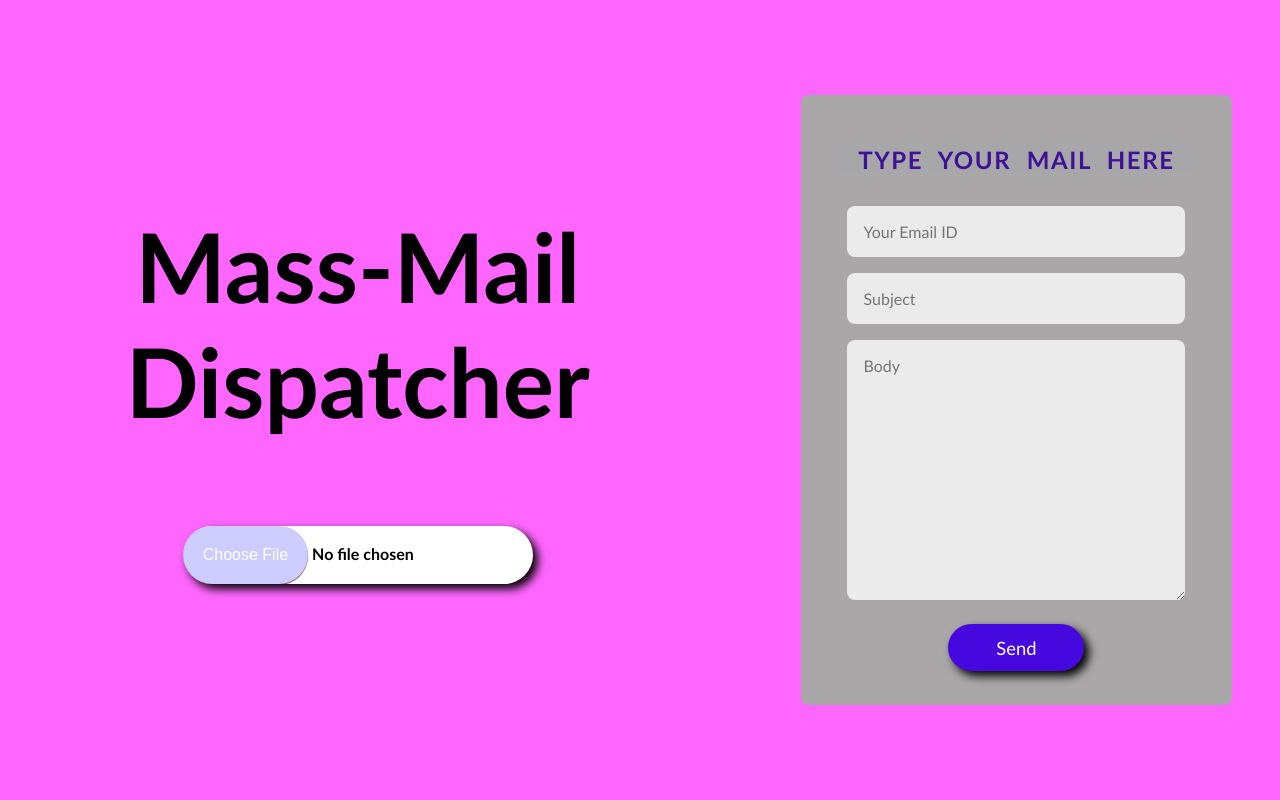
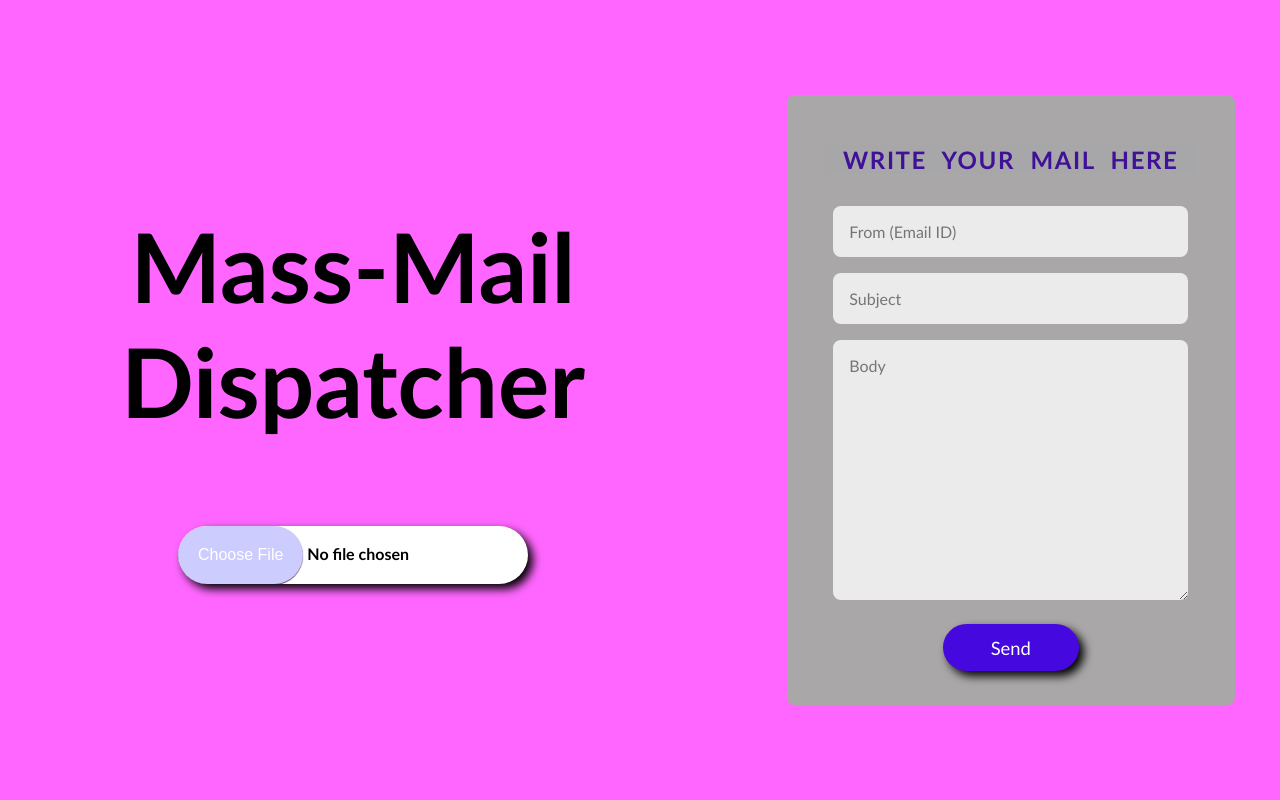
Before and after one commit to Swapnildixit45/Maling_App, a plain HTML site: page index.html in a window 1280 px wide. Shown: the top 800 px of the page. Drawn offline with nearby package versions, Linux system fonts and the light colour scheme.

Commit message:
design changes

```diff
--- a/index.html
+++ b/index.html
@@ -7,6 +7,9 @@
     <meta name="viewport" content="width=device-width, initial-scale=1.0">
     <title>Mass-Mail Dispatcher</title>
     <link rel="stylesheet" href="index.css">
+    <link rel="stylesheet" href="https://cdnjs.cloudflare.com/ajax/libs/font-awesome/6.0.0/css/all.min.css">
+    <link rel="stylesheet" href="https://cdn.jsdelivr.net/npm/animate.css@3.5.2/animate.min.css">
+
 </head>
 
 <body>
@@ -18,8 +21,8 @@
         </div>
         <div class="mailInfo">
         <form onsubmit="sendEmail(); reset(); return false;">
-            <h2>TYPE YOUR MAIL HERE</h2>
-            <input type="email" id="from" placeholder="Your Email ID" required>
+            <h2>WRITE YOUR MAIL HERE</h2>
+            <input type="email" id="from" placeholder="From (Email ID)" required>
 
             <input type="text" id="subject" placeholder="Subject" required>
             <textarea id="msg" rows="12" cols="12" placeholder="Body" required></textarea>
@@ -51,7 +54,7 @@
 </section>
 <hr>
     <script src="https://smtpjs.com/v3/smtp.js"></script>
-    <script src="main.js"></script>
+    <script src="index.js"></script>
 
     <script src="https://cdnjs.cloudflare.com/ajax/libs/wow/1.1.2/wow.js"></script>
     <script>var wow = new WOW(
```
